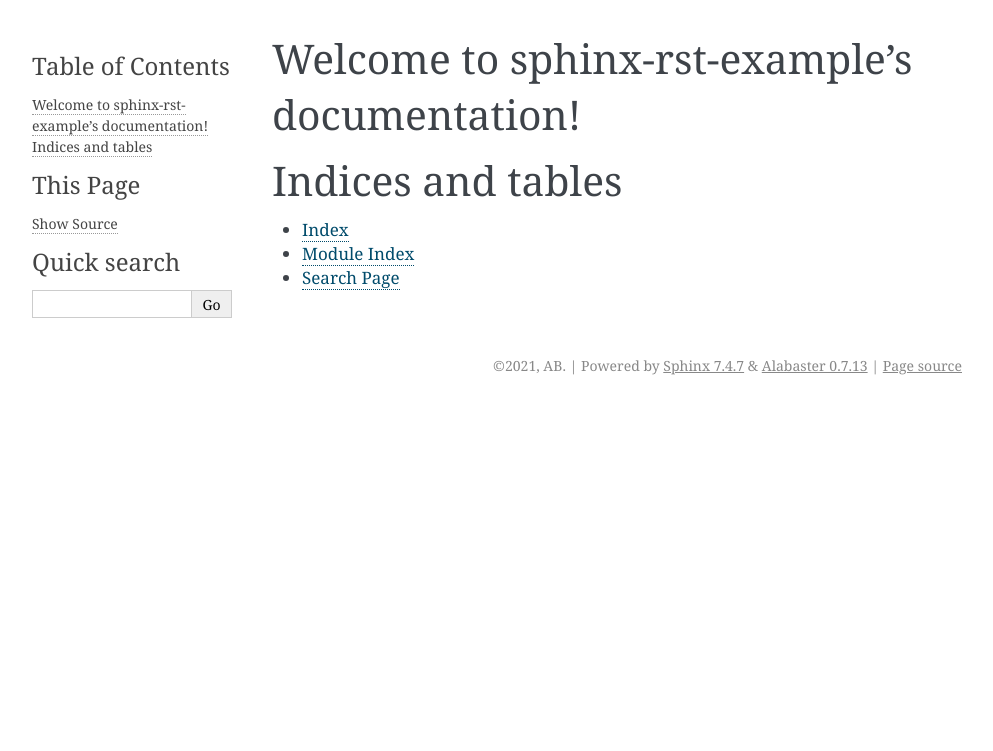
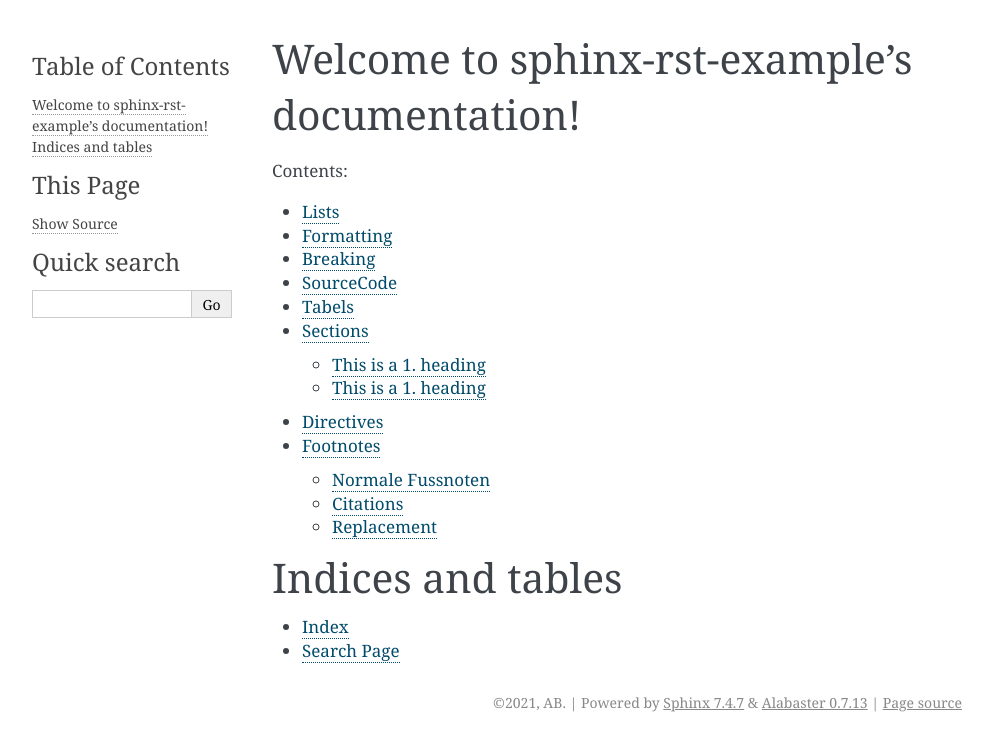
Before and after one commit to parstools/sphinx-rst-examples, a Sphinx documentation site: the page built from docs/index.rst, in a window 1280 px wide. Shown: the top 751 px of the page, without its empty margins (148-1141 px from the left). Built offline with Sphinx 7.4.7, drawn with Linux system fonts in a browser that asks for light colours.

Commit message:
base examples

```diff
--- a/docs/index.rst
+++ b/docs/index.rst
@@ -10,11 +10,17 @@
    :maxdepth: 2
    :caption: Contents:
 
-
+   pages/lists
+   pages/formatting
+   pages/breaking
+   pages/sourcecode
+   pages/tabels
+   pages/sections
+   pages/directives
+   pages/footnotes
 
 Indices and tables
 ==================
 
 * :ref:`genindex`
-* :ref:`modindex`
 * :ref:`search`
--- /dev/null
+++ b/docs/pages/breaking.rst
@@ -0,0 +1,6 @@
+Breaking
+--------
+
+| These lines are
+| broken exactly like in
+| the source file.
--- /dev/null
+++ b/docs/pages/formatting.rst
@@ -0,0 +1,6 @@
+Formatting
+----------
+
+*Text*
+**text**
+``text``
```
Also changed, not shown: docs/pages/directives.rst (added, +39 -0 lines), docs/pages/footnotes.rst (added, +23 -0 lines), docs/pages/lists.rst (added, +20 -0 lines), docs/pages/sections.rst (added, +54 -0 lines), docs/pages/sourcecode.rst (added, +11 -0 lines), docs/pages/tabels.rst (added, +24 -0 lines), docs/pages/pictures/DCIcon.png (added).
